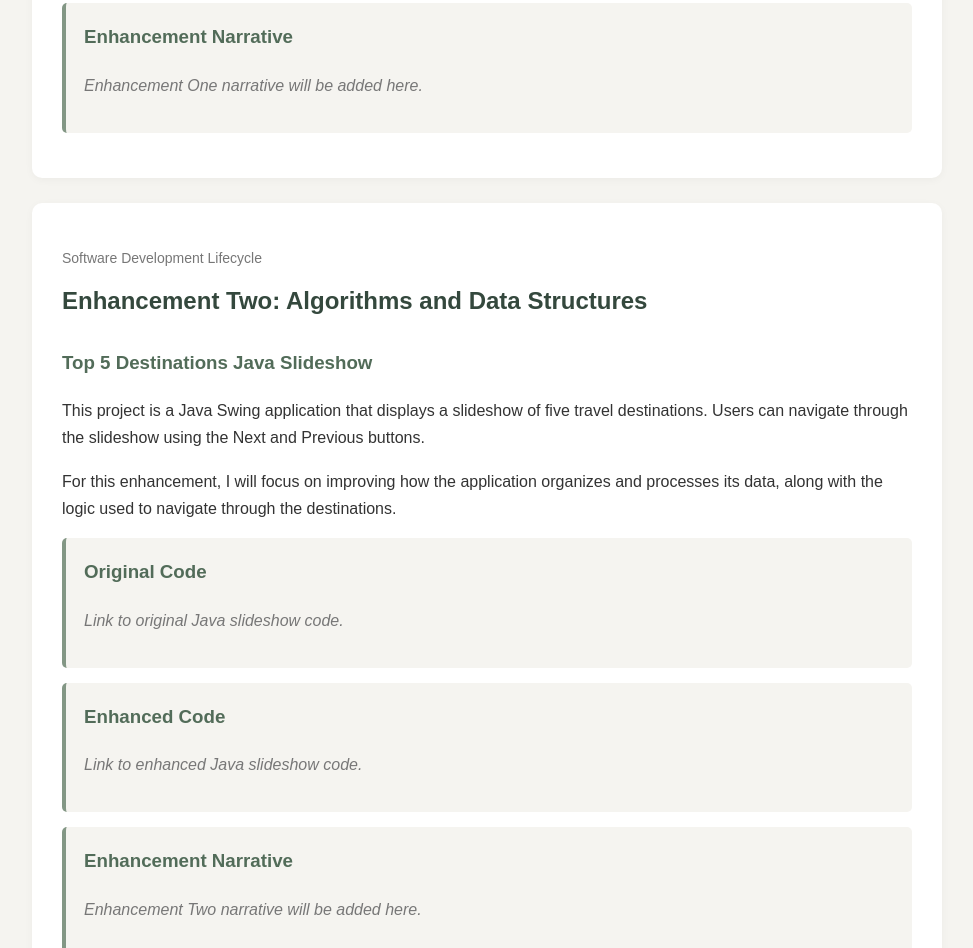
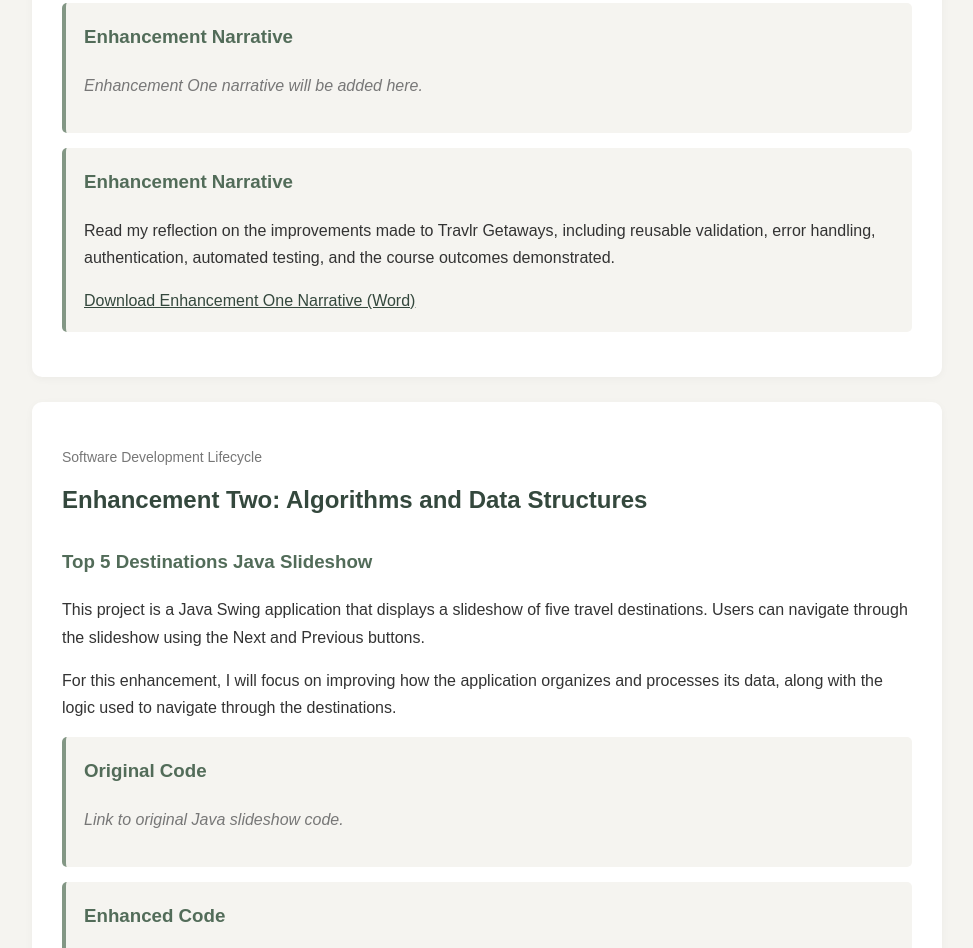
Before and after one commit to LisaUlrick20/LisaUlrick20.github.io, a plain HTML site: page index.html in a window 1280 px wide. Shown: the part 3148-4096 px from the top of the page, without its empty margins (153-1126 px from the left). Drawn offline with Linux system fonts and the light colour scheme.

Commit message:
Add Enhancement One narrative section to index.html
Added a new section for Enhancement One narrative with a download link.

```diff
--- a/index.html
+++ b/index.html
@@ -345,6 +345,21 @@
             </div>
 
 
+<!-- Enhancement One: Narrative -->
+<div class="resource-box">
+    <h3>Enhancement Narrative</h3>
+    <p>
+        Read my reflection on the improvements made to Travlr Getaways,
+        including reusable validation, error handling, authentication,
+        automated testing, and the course outcomes demonstrated.
+    </p>
+    <a href="Enhancement_One_Narrative.docx" download>
+        Download Enhancement One Narrative (Word)
+    </a>
+</div>
+
+
+
         </section>
 
 
```
